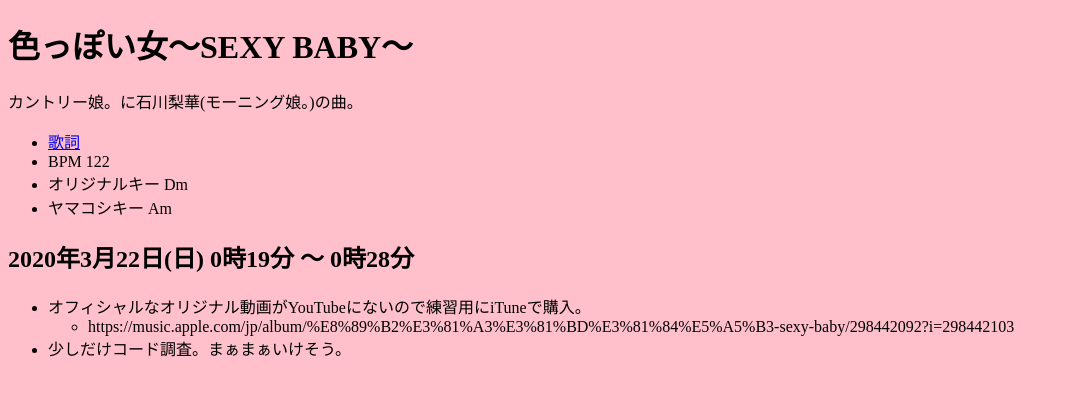
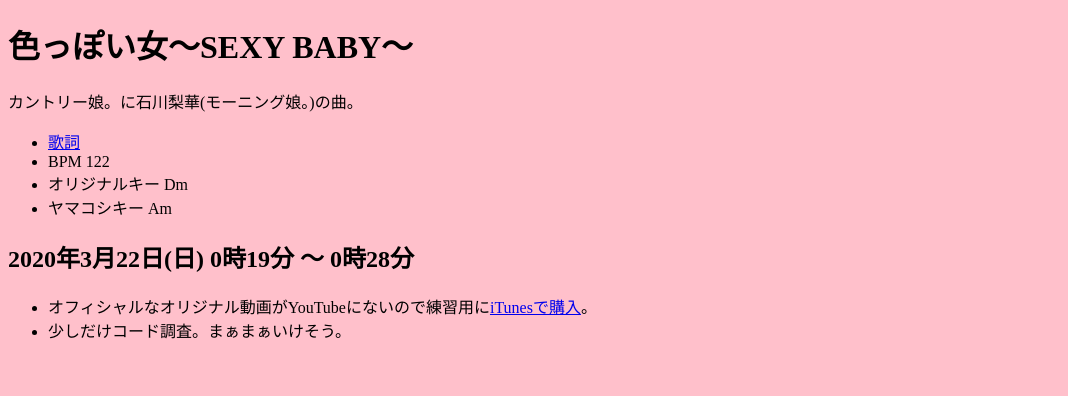
Before and after one commit to takaoyamakoshi/momochi, a Jekyll site: the page built from showtime/number/iroppoi_onna_sexy_baby.md, in a window 1280 px wide. Shown: the top 396 px of the page, without its empty margins (0-1068 px from the left). Built offline with Jekyll 4.4.1, drawn with Linux system fonts in a browser that asks for light colours; our own code applies the rules of GitHub Pages for plain Markdown files.

Commit message:
Update iroppoi_onna_sexy_baby.md

```diff
--- a/showtime/number/iroppoi_onna_sexy_baby.md
+++ b/showtime/number/iroppoi_onna_sexy_baby.md
@@ -9,6 +9,5 @@
 
 ## 2020年3月22日(日) 0時19分 ～ 0時28分
 
-- オフィシャルなオリジナル動画がYouTubeにないので練習用にiTuneで購入。
-  - https://music.apple.com/jp/album/%E8%89%B2%E3%81%A3%E3%81%BD%E3%81%84%E5%A5%B3-sexy-baby/298442092?i=298442103
+- オフィシャルなオリジナル動画がYouTubeにないので練習用に[iTunesで購入](https://music.apple.com/jp/album/%E8%89%B2%E3%81%A3%E3%81%BD%E3%81%84%E5%A5%B3-sexy-baby/298442092?i=298442103)。
 - 少しだけコード調査。まぁまぁいけそう。
```
